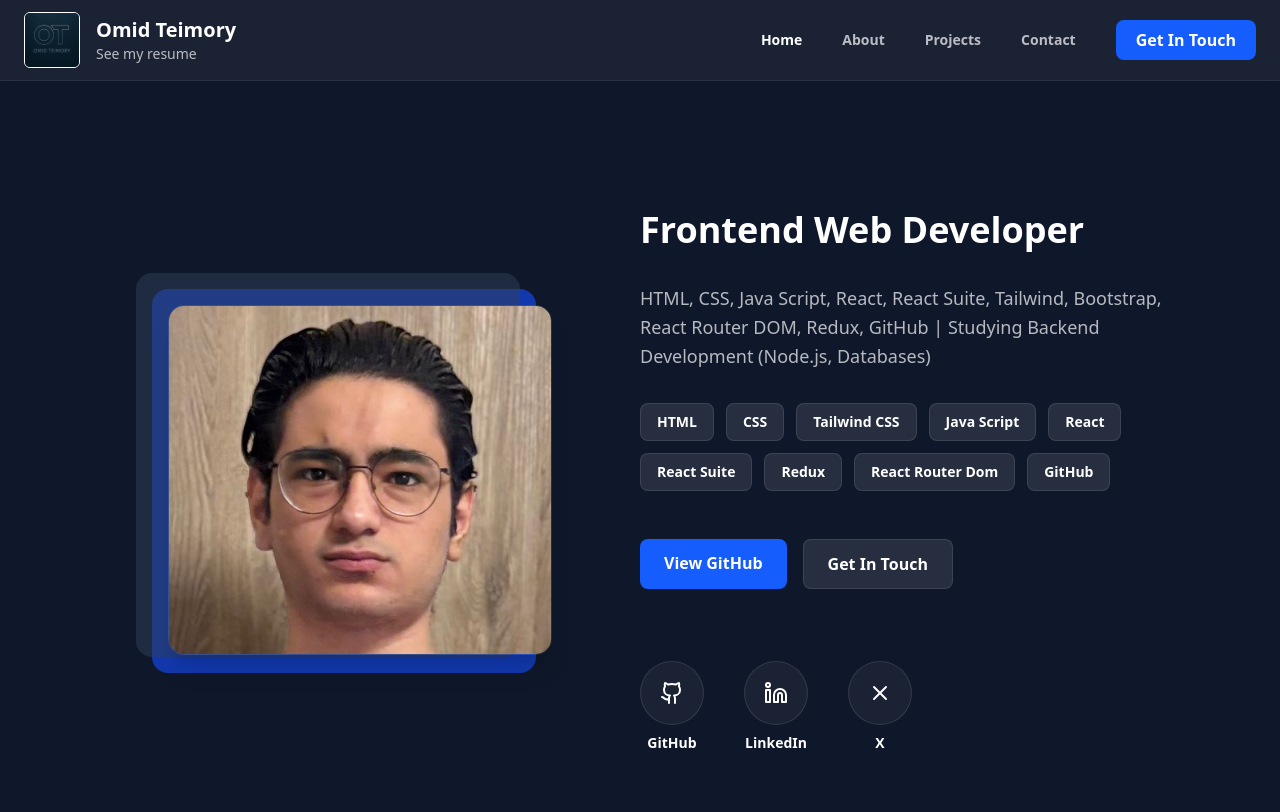
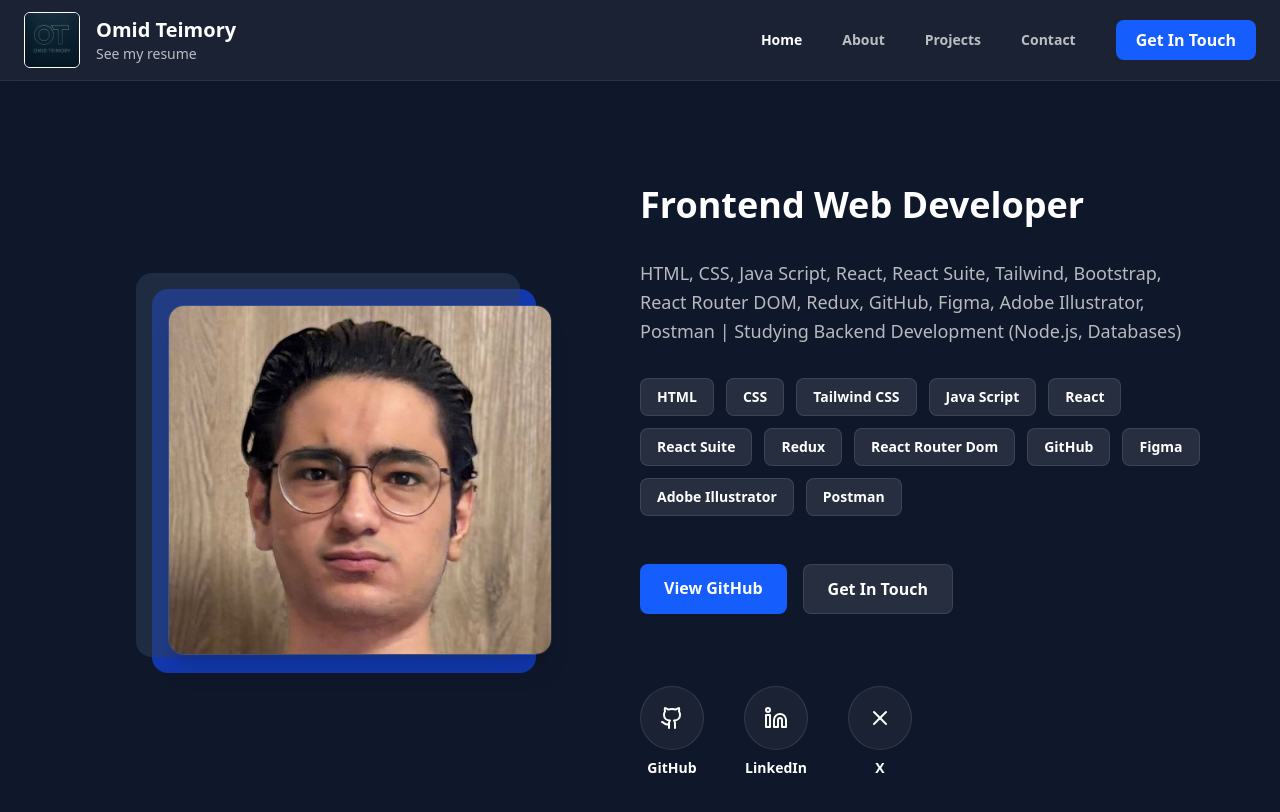
Before and after one commit to omid2007hope/Omid-Teimory, a React (Vite) app: page / in a window 1280 px wide. Shown: the top 812 px of the page. Built offline with nearby package versions, Linux system fonts and the light colour scheme.

Commit message:
Skill Update

```diff
--- a/src/Page/Home.jsx
+++ b/src/Page/Home.jsx
@@ -29,8 +29,8 @@ function Home() {
         {/* DESCRIPTION */}
         <p className="text-white/70 text-lg leading-relaxed max-w-xl">
           HTML, CSS, Java Script, React, React Suite, Tailwind, Bootstrap, React
-          Router DOM, Redux, GitHub | Studying Backend Development (Node.js,
-          Databases)
+          Router DOM, Redux, GitHub, Figma, Adobe Illustrator, Postman |
+          Studying Backend Development (Node.js, Databases)
         </p>
 
         {/* SKILLS */}
@@ -45,6 +45,9 @@ function Home() {
             "Redux",
             "React Router Dom",
             "GitHub",
+            "Figma",
+            "Adobe Illustrator",
+            "Postman",
           ].map((skill) => (
             <span
               key={skill}
```
Also changed, not shown: src/Assets/Image/3.jpeg (added).
